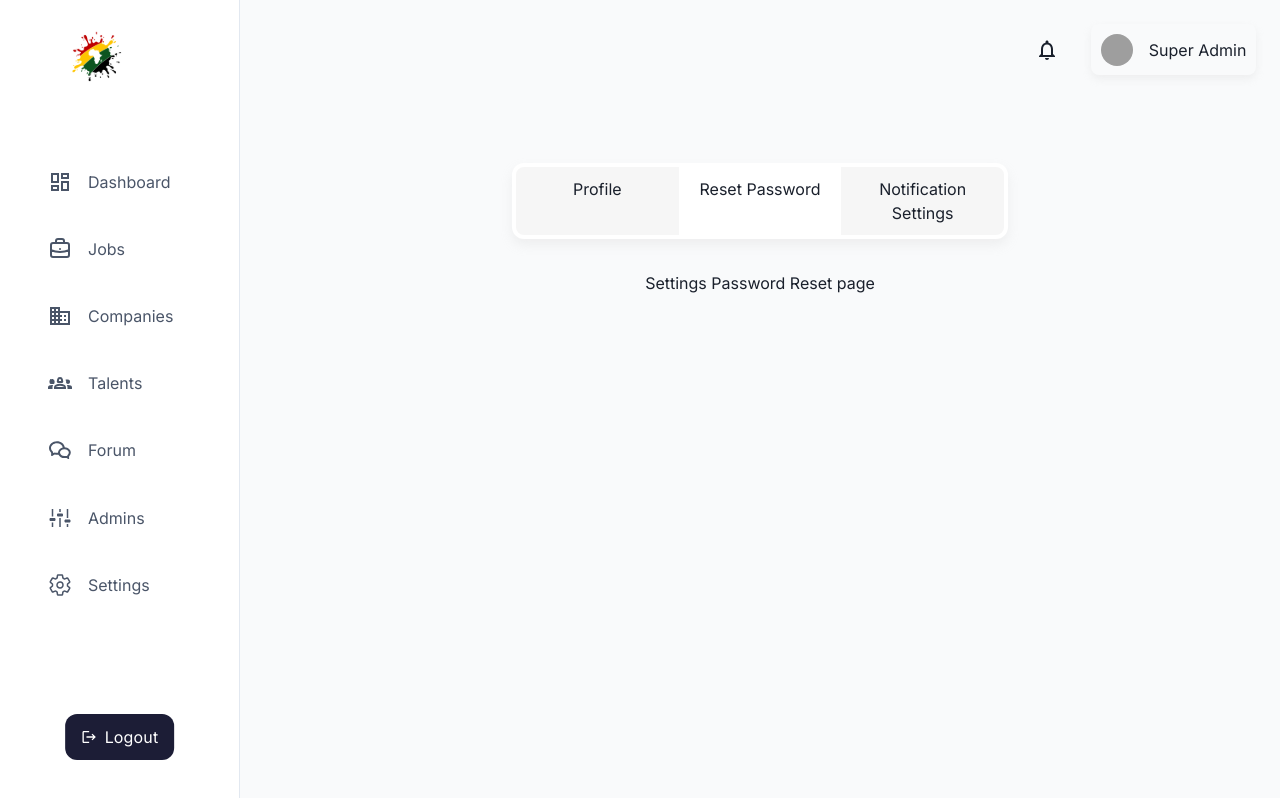
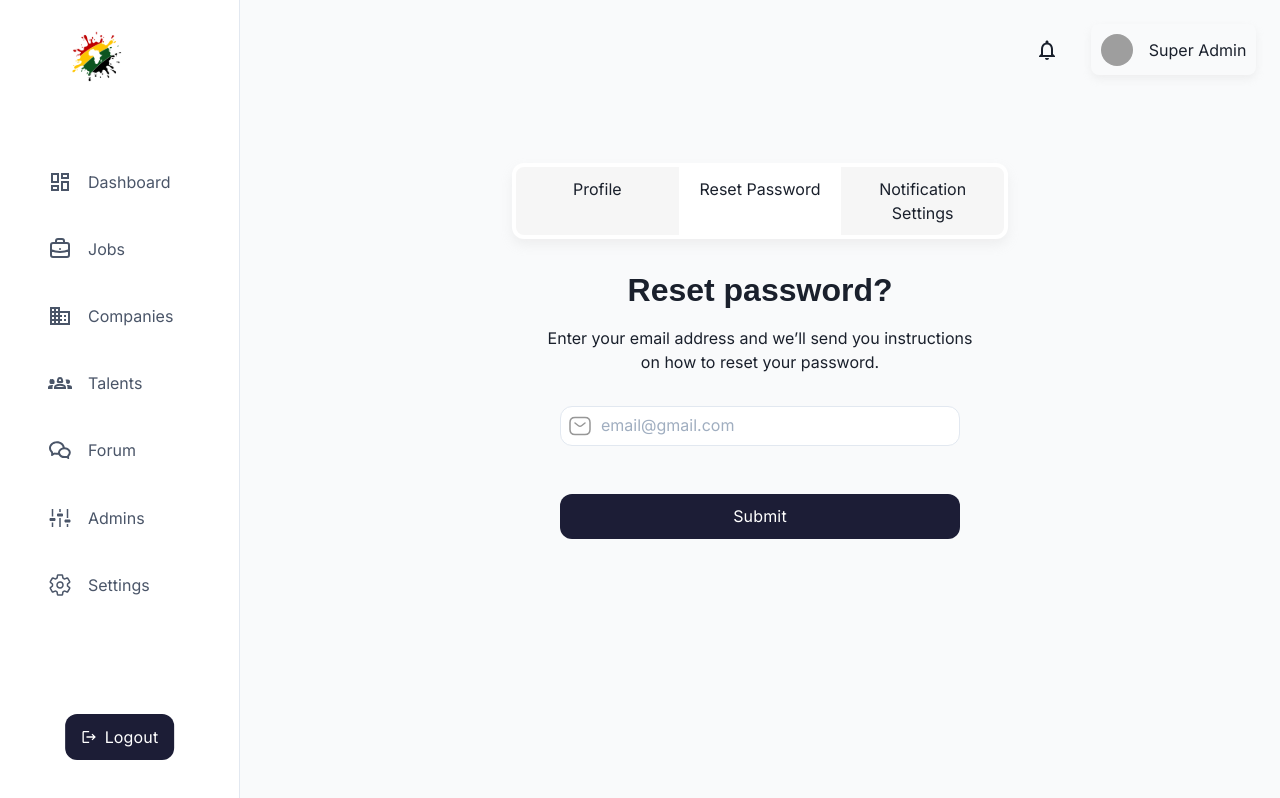
Before and after one commit to AfriSplash-Remotely/AfriSplash-SuperAdmin, a React (Vite) app: page /dashboard/settings/password-reset in a window 1280 px wide. Shown: the top 798 px of the page. Built offline with nearby package versions, Linux system fonts and the light colour scheme; grey boxes are pictures that could not be loaded.

Commit message:
feat: reset password tab

```diff
--- a/src/Modules/Settings/PasswordReset/index.tsx
+++ b/src/Modules/Settings/PasswordReset/index.tsx
@@ -1,8 +1,77 @@
 import React from "react";
-import { Box } from "@chakra-ui/react";
+import {
+  Box,
+  Heading,
+  Text,
+  Button,
+  FormControl,
+  Input,
+  InputGroup,
+  InputLeftElement,
+} from "@chakra-ui/react";
+import * as yup from "yup";
+import { useForm } from "react-hook-form";
+import { yupResolver } from "@hookform/resolvers/yup";
+import SmsIcon from "@/assets/smsIcon";
 
-function SettingsPasswordReset(): JSX.Element {
-  return <Box>Settings Password Reset page</Box>;
+type SettingsPasswordReset = {
+  email: string;
+};
+
+const schema = yup.object().shape({
+  email: yup.string().email().required(),
+});
+
+export default function SettingsPasswordReset(): JSX.Element {
+  const {
+    register,
+    handleSubmit,
+    formState: { errors },
+  } = useForm<SettingsPasswordReset>({
+    resolver: yupResolver(schema),
+  });
+
+  const onSubmit = (data: SettingsPasswordReset) => console.log(data);
+  return (
+    <Box
+      display="flex"
+      flexDir="column"
+      alignItems="center"
+      justifyContent="center"
+      width="100%"
+      px="1.5rem"
+    >
+      <Heading size="xl" textAlign="center">
+        Reset password?
+      </Heading>
+      <Text textAlign="center" py="1rem">
+        Enter your email address and we’ll send you instructions on how to reset
+        your password.
+      </Text>
+      <Box as="form" w="400px" py="1rem" onSubmit={handleSubmit(onSubmit)}>
+        <FormControl mb="1rem">
+          <InputGroup>
+            <InputLeftElement pointerEvents="none" children={<SmsIcon />} />
+            <Input
+              type="email"
+              variant="filled"
+              placeholder="email@gmail.com"
+              {...register("email")}
+            />
+          </InputGroup>
+          {errors.email && (
+            <Text as="span" color="error">
+              {errors.email?.message}
+            </Text>
+          )}
+        </FormControl>
+
+        <Box display="flex" justifyContent="center" py="2rem">
+          <Button size="md" variant="secondary" width="100%" type="submit">
+            Submit
+          </Button>
+        </Box>
+      </Box>
+    </Box>
+  );
 }
-
-export default SettingsPasswordReset;
```
